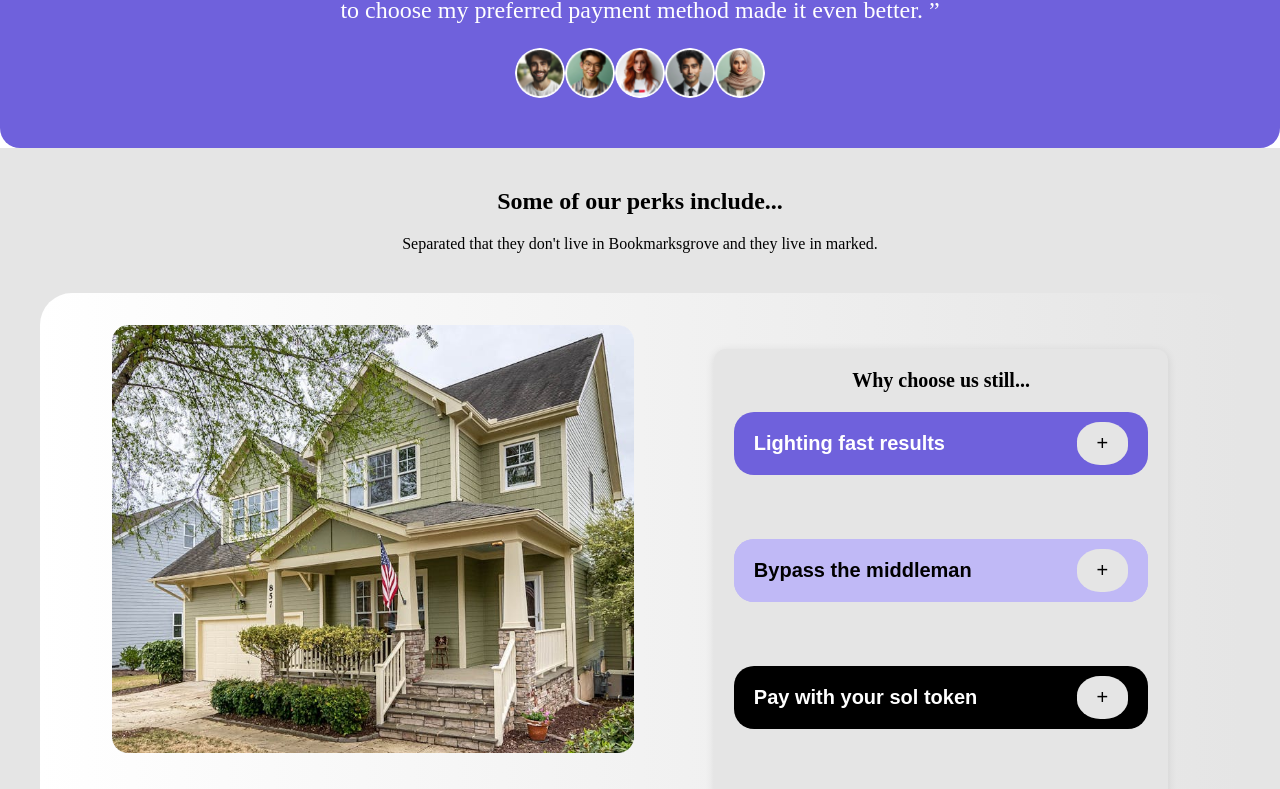
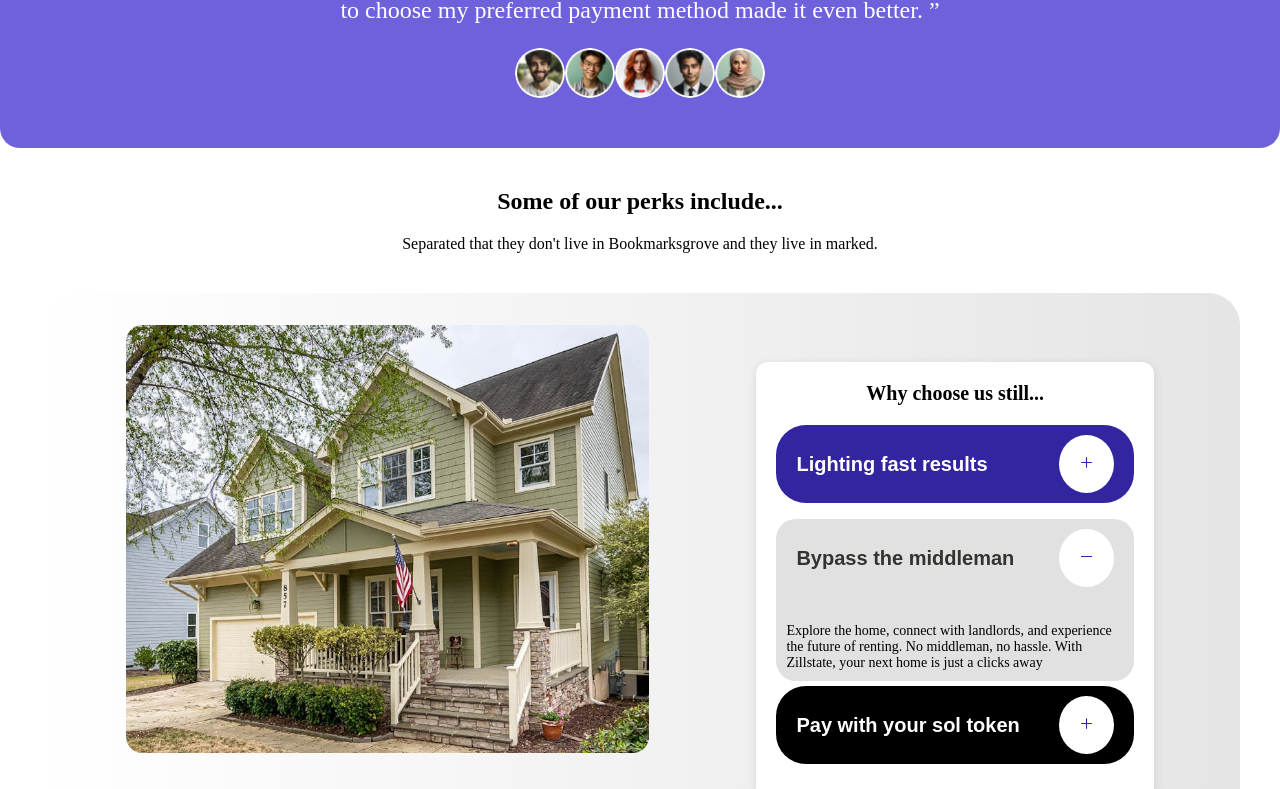
Before and after one commit to Zillstate/Zillstate_solana_hackathon, a React (Create React App) app: page / in a window 1280 px wide. Shown: the part 2770-3559 px from the top of the page. Built offline with nearby package versions, Linux system fonts and the light colour scheme.

Commit message:
content udpate

```diff
--- a/src/Component/AddPayment/AddPayment.js
+++ b/src/Component/AddPayment/AddPayment.js
@@ -36,7 +36,7 @@ const AddPayment = () => {
 
       <div className="steps">
         <span onClick={HandleApply}>Application form</span>
-        <span>Personality match</span>
+        {/* <span>Personality match</span> */}
         <span className="active" onClick={handleMakePayment}>Make payment</span>
       </div>
 
@@ -55,7 +55,7 @@ const AddPayment = () => {
         <div className="add-button">
           <button>
             <PlusCircle size={20} />
-            Add new card
+            Add wallet address
           </button>
         </div>
       </div>
--- a/src/Component/Application/Application.css
+++ b/src/Component/Application/Application.css
@@ -1,5 +1,5 @@
 .application-form {
-  width: 500px;
+  width: 600px;
   margin: 50px auto;
   padding: 60px;
   border-radius: 10px;
@@ -14,7 +14,7 @@
 }
 
 .application-form p {
-  font-size: 12px;
+  font-size: 16px;
   text-align: center;
   margin-bottom: 20px;
 }
--- a/src/Component/Appp/Appp.css
+++ b/src/Component/Appp/Appp.css
@@ -1,7 +1,7 @@
 .perks-section {
   text-align: center;
   padding: 40px;
-  background-color: #e5e5e5;
+  /* background-color: #e5e5e5; */
 }
 
 h2 {
@@ -33,8 +33,8 @@ p {
 }
 
 .sidebar {
-  width: 40%;
-  background-color: #E5E5E5;
+  width: 35%;
+  background-color: #fff;
   padding: 20px;
   border-radius: 12px;
   box-shadow: 0px 2px 10px rgba(0, 0, 0, 0.1);
@@ -59,38 +59,44 @@ p {
   color: white;
   padding: 10px 20px;
   border: none;
-  border-radius: 20px;
+  border-radius: 30px;
   width: 100%;
   cursor: pointer;
   display: flex;
   justify-content: space-between;
   align-items: center;
-  margin-bottom: 4rem;
+  margin-bottom: 1rem;
+}
+
+.toggle-btn .second_btn span{
+  color: black;
+}
+
+.toggle-btn span {
+  font-size: 15px;
+  margin-left: 10px;
+  border-radius: 50%;
+ text-align: center;
+ color: #3325A0;
+  font-weight: lighter;
+  padding: 20px 20px;
+  background-color: #fff;
+}
+
+.first_btn{
+  background-color: #3325A0;
+  color: white;
+}
+.second_btn{
+  background-color: #e1e1e1;
+  color: #343330;
 }
 
 .second{
-  background-color: #c0b9f6;
+  background-color: #e1e1e1;
+  margin-bottom: 5px;
+
   /* background-color: lightblue; */
-}
-
-.toggle-btn span {
-  font-size: 20px;
-  margin-left: 10px;
-  border-radius: 45%;
- text-align: center;
- color: black;
-  font-weight: lighter;
-  padding: 10px 20px;
-  background-color: #e5e5e5;
-}
-
-.first_btn{
-  background-color: #6F61DC;
-  color: white;
-}
-.second_btn{
-  background-color: #c0b9f6;
-  color: black;
 }
 .last_btn{
   background-color: black;
--- a/src/Component/Appp/Appp.js
+++ b/src/Component/Appp/Appp.js
@@ -1,23 +1,25 @@
-import React, { useState } from 'react';
+// import React, { useState } from 'react';
+import React from 'react';
 import './Appp.css';
 import house from '../../Asset/House.png'
 import { Link } from 'react-router-dom';
+import { AiOutlinePlus, AiOutlineMinus } from 'react-icons/ai';
 
 const PerksSection = () => {
   // State to track which sections are expanded
-  const [expanded, setExpanded] = useState({
-    web3: false,
-    rent: false,
-    win: false
-  });
+  // const [expanded, setExpanded] = useState({
+  //   web3: false,
+  //   rent: false,
+  //   win: false
+  // });
 
   // Toggle the expanded section
-  const toggleSection = (section) => {
-    setExpanded({
-      ...expanded,
-      [section]: !expanded[section]
-    });
-  };
+  // const toggleSection = (section) => {
+  //   setExpanded({
+  //     ...expanded,
+  //     [section]: !expanded[section]
+  //   });
+  // };
 
   return (
     <div className="perks-section">
@@ -38,6 +40,7 @@ const PerksSection = () => {
         <div className="sidebar">
           <h3>Why choose us  still...</h3>
 
+  {/* first comment */}
           {/* Web3 Tokens */}
           {/* <div className="item">
             <button className="toggle-btn first_btn" onClick={() => toggleSection('web3')}>
@@ -47,13 +50,21 @@ const PerksSection = () => {
               <p>Explore the home, connect with landlords, and experience the future of renting. No middleman, no hassle. With Zillstate, your next home is just a clicks away</p>
             )}
           </div> */}
-          <div className="item">
+
+  {/* second comment */}
+          {/* <div className="item">
             <button className="toggle-btn first_btn">
               Lighting fast results <span>{expanded.web3 ? '-' : '+'}</span>
             </button>
+          </div> */}
+
+          <div className="item">
+            <button className="toggle-btn first_btn">
+              Lighting fast results <span><AiOutlinePlus/></span>
+            </button>
           </div>
 
-          {/* Rent with agents wahala */}
+          {/* Rent with agents wahala real wothout revamp */}
           {/* <div className="item second">
             <button className="toggle-btn second_btn" onClick={() => toggleSection('rent')}>
               Bypass the middleman <span>{expanded.rent ? '-' : '+'}</span>
@@ -62,21 +73,42 @@ const PerksSection = () => {
               <p>Explore the home, connect with landlords, and experience the future of renting. No middleman, no hassle. With Zillstate, your next home is just a clicks away</p>
             )}
           </div> */}
-          <div className="item second">
+
+
+{/* real without revamp */}
+
+          {/* <div className="item second">
             <button className="toggle-btn second_btn" onClick={() => toggleSection('rent')}>
               Bypass the middleman <span>{expanded.rent ? '-' : '+'}</span>
             </button>
             {expanded.rent && (
               <p>Explore the home, connect with landlords, and experience the future of renting. No middleman, no hassle. With Zillstate, your next home is just a clicks away</p>
             )}
+          </div> */}
+
+{/* correcttion made */}
+          <div className="item second">
+            <button className="toggle-btn second_btn">
+              Bypass the middleman <span><AiOutlineMinus/></span>
+            </button>
+              <p>Explore the home, connect with landlords, and experience the future of renting. No middleman, no hassle. With Zillstate, your next home is just a clicks away</p>
           </div>
 
           {/* Win wild tokens */}
-          <div className="item">
+          {/* <div className="item">
             <button className="toggle-btn last_btn">
               Pay with your sol token<span>{expanded.win ? '-' : '+'}</span>
             </button>
+          </div> */}
+
+          <div className="item">
+            <button className="toggle-btn last_btn">
+              Pay with your sol token<span><AiOutlinePlus/></span>
+            </button>
           </div>
+
+
+ {/*real one wothout revamp  */}
           {/* <div className="item">
             <button className="toggle-btn last_btn" onClick={() => toggleSection('win')}>
               Pay with your sol token<span>{expanded.win ? '-' : '+'}</span>
--- a/src/Component/Research/Research.css
+++ b/src/Component/Research/Research.css
@@ -15,6 +15,7 @@
   display: inline-block;
   font-weight: 500;
   margin-bottom: 20px;
+  color: #6F61DC;
 }
 
 .research-text {
```
